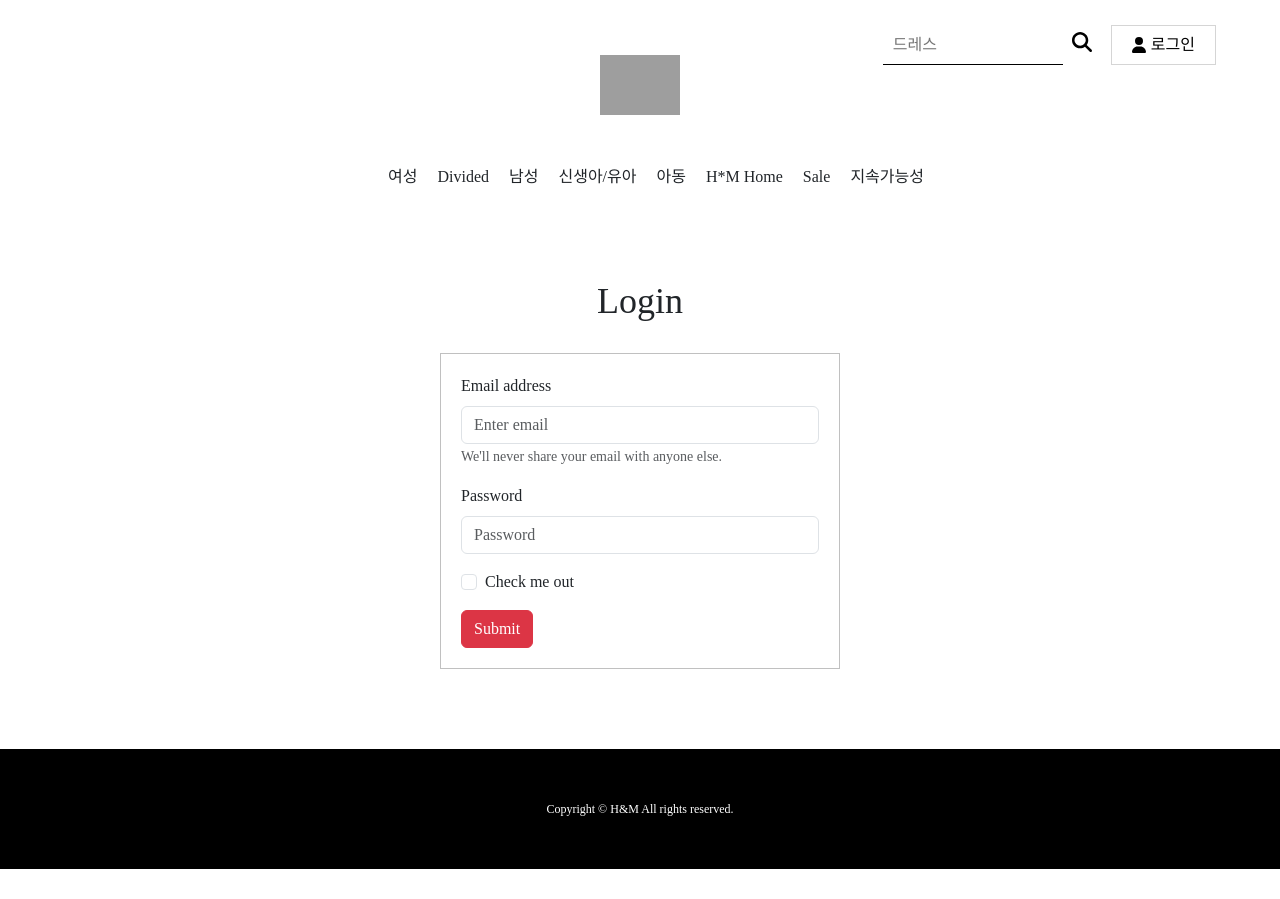
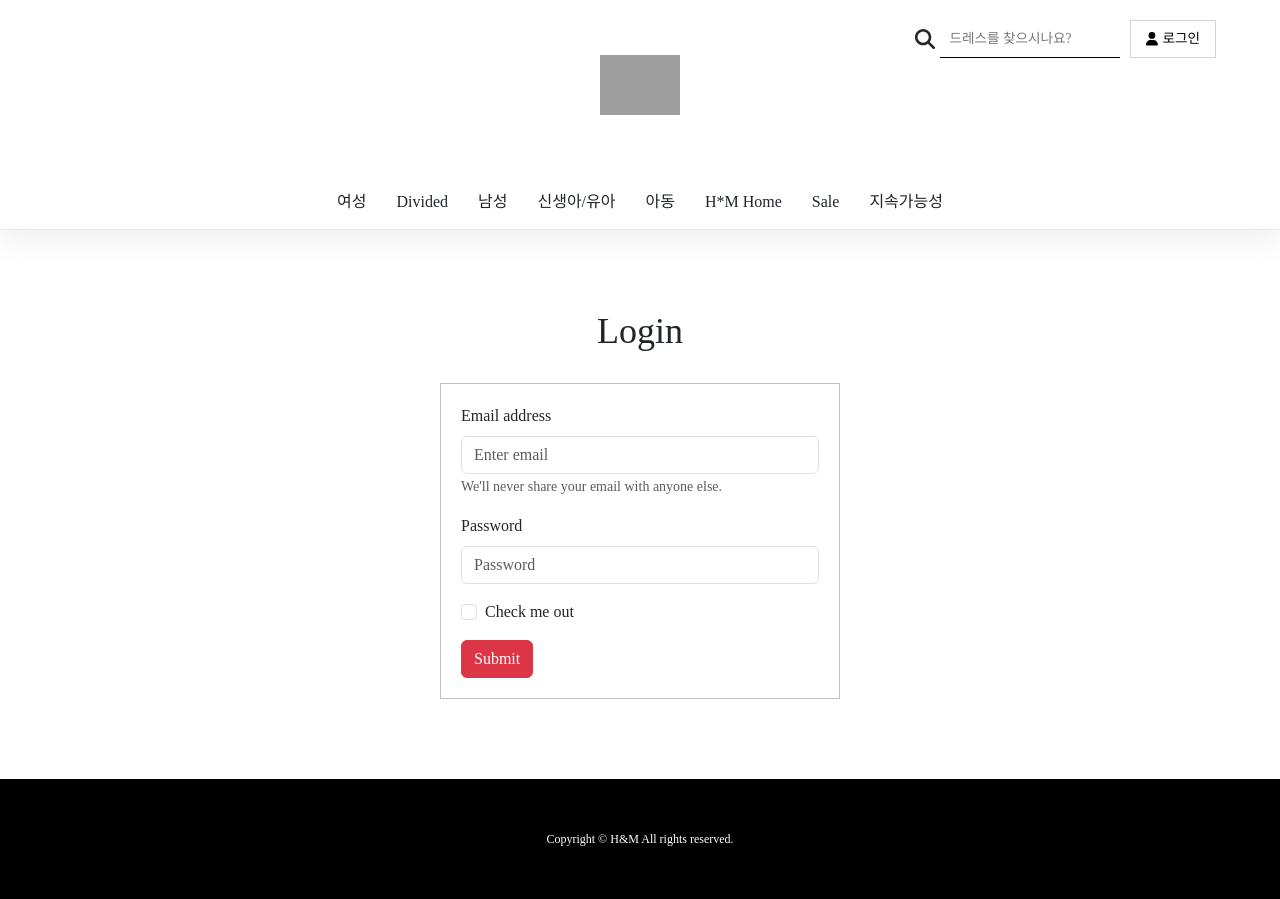
Before and after one commit to alim-ui-developer/react_shopping_mall, a React (Create React App) app: page /login in a window 1280 px wide. Before the commit the page ends 869 px from the top, so only its background shows below. Built offline with nearby package versions, Linux system fonts and the light colour scheme; grey boxes are pictures that could not be loaded; a web font is replaced by a local one.

Commit message:
1차 완성!!!

```diff
--- a/package.json
+++ b/package.json
@@ -4,6 +4,7 @@
   "private": true,
   "dependencies": {
     "@fortawesome/fontawesome-svg-core": "^6.5.1",
+    "@fortawesome/free-regular-svg-icons": "^6.5.1",
     "@fortawesome/free-solid-svg-icons": "^6.5.1",
     "@fortawesome/react-fontawesome": "^0.2.0",
     "@testing-library/jest-dom": "^5.17.0",
--- a/src/App.css
+++ b/src/App.css
@@ -1,17 +1,34 @@
 .wrapper{
+  position:relative;
   width:90%;
   max-width:1920px;
   margin:0 auto;
 }
 
-.navbarWrap{
+@media (min-width: 992px){
+
+}
+.headerWrap{
   position:relative;
-  height:200px;
-  padding:25px 0 0 0;
+  position:sticky;
+  top:0;
+  left:0;
+  z-index:100;
+  width:100%;
+  height:230px;
+  background:#fff;
   box-sizing:border-box;
+  border-bottom:1px solid #e9e9e9;
+  box-shadow: 0 10px 30px rgba(0,0,0,0.07);
+  .wrapper{
+    display:flex;
+    flex-direction:column;
+    justify-content:space-between;
+    height:100%;
+  }
   .utils{
     position:absolute;
-    top:25px;
+    top:20px;
     right:0;
     display:flex;
     flex-direction: row-reverse;
@@ -19,11 +36,12 @@
       display:flex;
       align-items:center;
       width:auto;
-      height:40px;
+      height:38px;
       border:none;
-      padding:0 20px;
+      padding:0 15px;
       border:1px solid #d5d5d5;
       box-sizing:border-box;
+      font-size:0.85rem;
       text-decoration:none;
       color:#000;
       cursor:pointer;
@@ -37,18 +55,19 @@
     }
     .searchBox{
       display:flex;
+      align-items: center;
       margin-right:10px;
-      .btn_search{
-        width:38px;
-        height:38px;
       svg{
+        display:block;
         width:20px;
         height:20px;
-        }
+        margin-right:5px;
       }
       input{
         width:180px;
+        height:38px;
         font-family:inherit;
+        font-size:0.85rem;
         border-width:0 0 1px 0;
         border-style:solid;
         border-color:#000;
@@ -58,7 +77,7 @@
     }
   }
   .logo{
-    margin:30px 0 40px;
+    margin-top:55px;
     text-align:center;
     img{
       display:inline-block;
@@ -66,14 +85,88 @@
       height:auto;
     }
   }
+  .navbar{
+    margin:0;
+    padding:0;
+  }
   .menuArea{
     display:block;
     justify-content: center;
     .menuList{
       display:flex;
       justify-content: center;
-      li{
-        padding:10px;
+      margin:0;
+      a{
+        position:relative;
+        margin:0 5px;
+        padding:15px 10px;
+        box-sizing:border-box;
+        cursor:pointer;
+        &::after{
+          content:'';
+          position:absolute;
+          left:0;
+          bottom:0;
+          display:block;
+          width:100%;
+          height:2px;
+          background:#000;
+          transform:scaleX(0);
+          transition:all linear 200ms;
+        }
+        &:hover{
+          &::after{
+            transform:scaleX(1);
+          }
+        }
+      }
+    }
+  }
+}
+
+@media (max-width:991px){
+  .headerWrap {
+    height:180px;
+    .wrapper{
+      position:relative;
+    }
+    .logo{
+      margin-top:45px;
+      img{
+        width:70px;
+      }
+    }
+    .utils{
+      position:static;
+      .btn_login{
+        position:absolute;
+        top:15px;
+        right:0;
+      }
+      .searchBox{
+        position:absolute;
+        bottom:20px;
+        left:50%;
+        transform:translateX(-50%);
+      }
+    }
+.navbar{
+  .container{
+    padding:0;
+    button{
+      position:absolute;
+      top:-165px;
+      width:38px;
+      height:38px;
+      padding:0;
+      border: 1px solid #d5d5d5;
+      box-sizing: border-box;
+      border-radius:0;
+      span{
+        width:20px;
+        height:20px;
+      }
+    }
   }
 }
   }
@@ -114,12 +207,12 @@
     }
   }
   .title{
-    font-size:1.45rem;
+    font-size:1.25rem;
     line-height:1.35;
     margin-bottom:20px;
   }
   .price{
-    font-size:1.2rem;
+    font-size:1rem;
     line-height:1;
     text-align:right;
     font-style:italic;
@@ -154,12 +247,44 @@
   }
 }
 
+.procutAllWrap{
+  padding:100px 0 200px;
+  box-sizing:border-box;
+}
+
+.searchProductEmptyBox{
+  display:flex;
+  align-items: center;
+  justify-content: center;
+  text-align:center;
+  min-height:calc(100vh - (230px + 120px + 300px));
+  i{
+    display:block;
+    font-size:3rem;
+    margin-bottom:10px;
+  }
+  p{
+    font-size:1.25rem;
+  }
+  .btn_allProductList{
+    display:inline-block;
+    background:#000;
+    padding:10px 15px;
+    font-size:0.75rem;
+    color:#fff !important;
+    transition: background linear 200ms;
+    &:hover{
+      background:crimson
+    }
+  }
+}
+
 .loginWrap{
   display:flex;
   align-items: center;
   justify-content: center;
   width:100%;
-  min-height:calc(100vh - (200px + 120px));
+  min-height:calc(100vh - (230px + 120px));
   padding:80px 0;
   box-sizing:border-box;
   > div{
@@ -179,12 +304,14 @@
 }
 
 .procutDetailWrap{
+  padding:100px 0 200px;
+  box-sizing:border-box;
   .topBox{
-    display:flex;
-    gap:50px;
     .imageBox{
+      .image{
         position:relative;
-      width:40%;
+        width: 70%;
+        margin: 0 auto;
         border:1px solid #c9c9c9;
         box-sizing:border-box;
         aspect-ratio:100/150;
@@ -211,6 +338,7 @@
           filter:grayscale(1);
           opacity:0.15;
         }
+      }
       .icons{
         position:absolute;
         top:0px;
@@ -235,7 +363,6 @@
       display: flex;
       flex-direction: column;
       justify-content: space-between;
-      width:60%;
       .title{
         font-size:2.25rem;
         line-height:1.35;
@@ -247,7 +374,8 @@
         text-align:right;
         font-style:italic;
       }
-      .btn_sizeSelect{
+      .sizeSelectBox{
+        width:100px;
         border:1px solid #000;
         font-size:0.75rem;
         padding:5px 10px;
@@ -257,6 +385,9 @@
         height:50px;
         background:#000;
         color:#fff;
+        &:hover{
+          background:seagreen;
+        }
       }
     }
   }
--- a/src/App.js
+++ b/src/App.js
@@ -2,7 +2,7 @@ import { useEffect, useState } from 'react';
 import 'bootstrap/dist/css/bootstrap.min.css';
 import './App.css';
 import { Routes, Route } from 'react-router-dom'
-import Navbar from './component/Navbar';
+import Header from './component/Header';
 import Login from './page/Login';
 import ProductAll from './page/ProductAll';
 import PrivateRoute from './route/PrivateRoute';
@@ -24,8 +24,8 @@ function App() {
   },[authenticate]);
   return (
     <>
+      <Header authenticate={authenticate} setAuthenticate={setAuthenticate} />
       <section className='wrapper'>
-      <Navbar authenticate={authenticate} setAuthenticate={setAuthenticate} />
         <Routes>
           <Route path="/" element={<ProductAll />} />
           <Route path="/login" element={<Login setAuthenticate={setAuthenticate}/>} />
--- /dev/null
+++ b/src/component/Header.js
@@ -0,0 +1,88 @@
+import React from 'react'
+import { FontAwesomeIcon } from '@fortawesome/react-fontawesome'
+import { faMagnifyingGlass, faUser } from '@fortawesome/free-solid-svg-icons'
+import { Link, useNavigate } from 'react-router-dom'
+import { Container, Navbar, Nav, Offcanvas } from 'react-bootstrap';
+
+const Header = ({authenticate, setAuthenticate}) => {
+  const MENU_LIST = ['여성', 'Divided', '남성', '신생아/유아', '아동', 'H*M Home', 'Sale', '지속가능성'];
+
+  // 로그인
+  const navigate = useNavigate();
+  const goToLogin = () => {
+    navigate("/login");
+  }
+
+  // 로그아웃
+  const goToLogout = () => {
+    setAuthenticate(false);
+    alert('로그아웃 되었습니다!')
+  }
+
+  // 검색
+  const itemSearch = (event) => {
+    if(event.keyCode === 13){
+      console.log("we click this key", event.key)
+      // 입력한 검색어를 읽어와서
+      let keyword = event.target.value;
+      // url을 바꿔준다
+      navigate(`/?q=${keyword}`);
+    }
+  }
+
+  return (
+    <header className='headerWrap'>
+      <section className="wrapper">
+        <h1 className='logo'>
+          <Link to='/'>
+            <img src="https://upload.wikimedia.org/wikipedia/commons/thumb/5/53/H%26M-Logo.svg/709px-H%26M-Logo.svg.png" alt="H&M" />
+          </Link>
+        </h1>
+        <aside className='utils'>
+          <button className="btn_login" onClick={ authenticate ? goToLogout : goToLogin }>
+            <FontAwesomeIcon icon={ faUser } />
+            <span>{ authenticate ? '로그아웃' : '로그인' }</span>
+          </button>
+          <div className='searchBox'>
+            <FontAwesomeIcon icon={ faMagnifyingGlass } />
+            <input type="text" placeholder='드레스를 찾으시나요?' onKeyDown={(event) => itemSearch(event)} />
+          </div>
+        </aside>
+        <Navbar expand='lg'>
+          <Container>
+            <Navbar.Toggle aria-controls={`offcanvasNavbar-expand-lg`} />
+            <Navbar.Offcanvas
+              aria-labelledby={`offcanvasNavbarLabel-expand-lg`}
+            >
+              <Offcanvas.Header closeButton>
+                <Offcanvas.Title>
+                  Menu
+                </Offcanvas.Title>
+              </Offcanvas.Header>
+              <Offcanvas.Body className='menuArea'>
+                <Nav className='menuList'>
+                  { MENU_LIST && MENU_LIST.map((menu) =>
+                    <Nav.Link href="#" key={menu}>{menu}</Nav.Link>
+                  )}
+                </Nav>
+              </Offcanvas.Body>
+            </Navbar.Offcanvas>
+          </Container>
+        </Navbar>
+        {/* <div className='menuArea'>
+          <ul className='menuList'>
+            { MENU_LIST && MENU_LIST.map((menu) =>
+              <li key={menu}>{menu}</li>
+            )}
+          </ul>
+        </div>   */}
+      </section>
+      <>
+
+
+    </>
+    </header>
+  )
+}
+
+export default Header
--- a/src/component/Navbar.js
+++ /dev/null
@@ -1,48 +0,0 @@
-import React from 'react'
-import { FontAwesomeIcon } from '@fortawesome/react-fontawesome'
-import { faMagnifyingGlass, faUser } from '@fortawesome/free-solid-svg-icons'
-import { Link, useNavigate } from 'react-router-dom'
-
-const Navbar = ({authenticate, setAuthenticate}) => {
-  const MENU_LIST = ['여성', 'Divided', '남성', '신생아/유아', '아동', 'H*M Home', 'Sale', '지속가능성'];
-  const navigate = useNavigate();
-  const goToLogin = () => {
-    navigate("/login");
-  }
-  const goToLogout = () => {
-    console.log("logout");
-    setAuthenticate(false);
-    alert('로그아웃 되었습니다!')
-    console.log("goToLogout", authenticate)
-  }
-  return (
-    <div className='navbarWrap'>
-      <h1 className='logo'>
-        <Link to='/'>
-          <img src="https://upload.wikimedia.org/wikipedia/commons/thumb/5/53/H%26M-Logo.svg/709px-H%26M-Logo.svg.png" alt="" />
-        </Link>
-      </h1>
-      <aside className='utils'>
-        <button className="btn_login" onClick={ authenticate ? goToLogout : goToLogin }>
-          <FontAwesomeIcon icon={ faUser } />
-          <span>{ authenticate ? '로그아웃' : '로그인' }</span>
-        </button>
-        <div className='searchBox'>
-          <input type="text" placeholder='드레스' />
-          <button className="btn_search">
-            <FontAwesomeIcon icon={ faMagnifyingGlass} />
-          </button>
-        </div>
-      </aside>
-      <div className='menuArea'>
-        <ul className='menuList'>
-          { MENU_LIST && MENU_LIST.map((menu) =>
-            <li key={menu}>{menu}</li>
-          )}
-        </ul>
-      </div>
-    </div>
-  )
-}
-
-export default Navbar
--- a/src/component/ProductCard.js
+++ b/src/component/ProductCard.js
@@ -2,7 +2,6 @@ import React from 'react'
 import { useNavigate } from 'react-router-dom'
 
 const ProductCard = ({item}) => {
-  console.log("ProductCard");
   const navigate = useNavigate();
   const showDetail = () => {
     navigate(`/product/${item.id}`);
```
Also changed, not shown: src/page/ProductAll.js (+29 -9 lines), src/page/ProductDetail.js (+43 -13 lines), 1 other file (tests, documents, lock files or other folders). Lines whose indentation alone changed are shown as unchanged.
